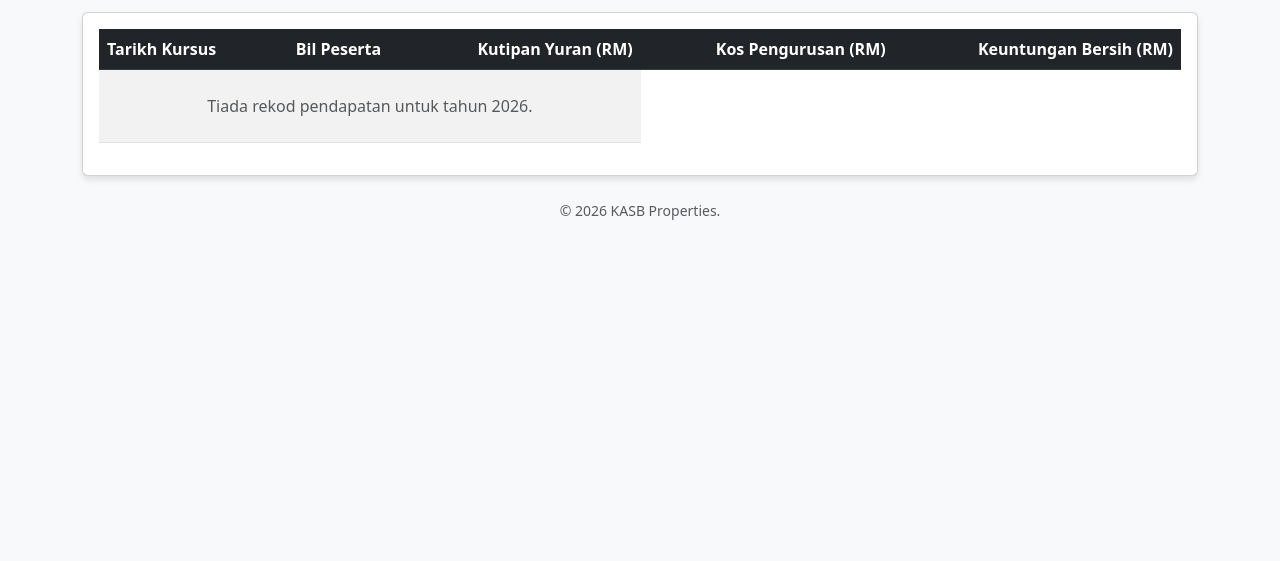
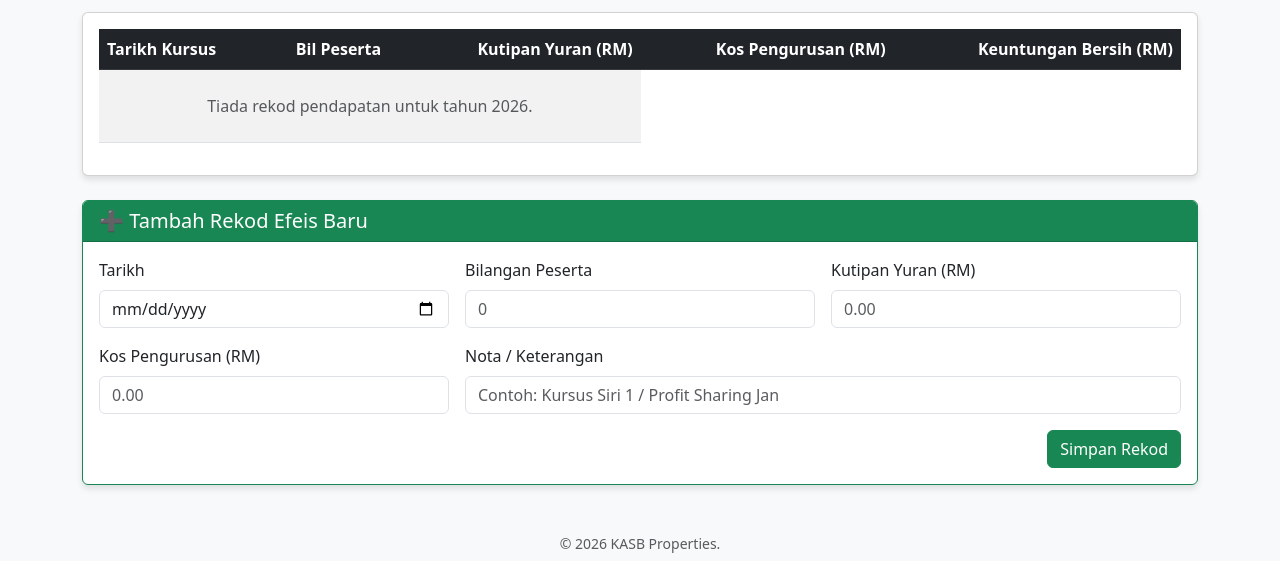
Before and after one commit to azaharrabu/sistem-sewaan-KASB, a Flask app: page /efeis in a window 1280 px wide. Shown: the part 239-800 px from the top of the page. Run offline with Flask 3, Linux system fonts and the light colour scheme; data that the repository does not hold is empty.

Commit message:
Tambah fungsi input manual untuk Efeis dan Petros

```diff
--- a/app.py
+++ b/app.py
@@ -251,6 +251,51 @@ def add_payment(sewaan_id):
     except Exception as e:
         return f"Ralat menambah pembayaran: {e}"
 
+@app.route('/add_income/<source_name>', methods=['POST'])
+def add_income(source_name):
+    try:
+        tarikh = request.form.get('tarikh')
+        nota = request.form.get('nota')
+
+        data = {
+            "sumber": source_name,
+            "tarikh": tarikh,
+            "nota": nota
+        }
+
+        if source_name == 'Efeis':
+            bil = request.form.get('bil_penyertaan', 0)
+            yuran = float(request.form.get('kutipan_yuran', 0))
+            kos = float(request.form.get('kos_pengurusan', 0))
+
+            # Kira keuntungan bersih secara automatik
+            amaun = yuran - kos
+
+            data.update({
+                "bil_penyertaan": int(bil) if bil else 0,
+                "kutipan_yuran": yuran,
+                "kos_pengurusan": kos,
+                "amaun": amaun
+            })
+        else:
+            # Untuk Petros atau lain-lain, amaun dimasukkan terus
+            amaun = float(request.form.get('amaun', 0))
+            data["amaun"] = amaun
+
+        supabase.table('pendapatan_lain').insert(data).execute()
+
+        # Redirect ke tahun tarikh tersebut supaya user nampak data yang baru dimasukkan
+        year = tarikh.split('-')[0]
+        if source_name == 'Efeis':
+            return redirect(url_for('efeis_dashboard', year=year))
+        elif source_name == 'Petros':
+            return redirect(url_for('petros_dashboard', year=year))
+        else:
+            return redirect(url_for('index'))
+
+    except Exception as e:
+        return f"Ralat menambah pendapatan: {e}"
+
 # This allows the app to be run directly from the command line
 if __name__ == '__main__':
     # Using debug=True will auto-reload the server when you make changes
--- a/templates/income_list.html
+++ b/templates/income_list.html
@@ -87,6 +87,52 @@
             </div>
         </div>
 
+        <!-- Form Tambah Pendapatan -->
+        <div class="card border-success mt-4 mb-5">
+            <div class="card-header bg-success text-white">
+                <h5 class="mb-0">➕ Tambah Rekod {{ source }} Baru</h5>
+            </div>
+            <div class="card-body">
+                <form action="{{ url_for('add_income', source_name=source) }}" method="post">
+                    <div class="row g-3">
+                        <div class="col-md-4">
+                            <label class="form-label">Tarikh</label>
+                            <input type="date" name="tarikh" class="form-control" required>
+                        </div>
+
+                        {% if source == 'Efeis' %}
+                        <div class="col-md-4">
+                            <label class="form-label">Bilangan Peserta</label>
+                            <input type="number" name="bil_penyertaan" class="form-control" placeholder="0">
+                        </div>
+                        <div class="col-md-4">
+                            <label class="form-label">Kutipan Yuran (RM)</label>
+                            <input type="number" name="kutipan_yuran" class="form-control" step="0.01" placeholder="0.00" required>
+                        </div>
+                        <div class="col-md-4">
+                            <label class="form-label">Kos Pengurusan (RM)</label>
+                            <input type="number" name="kos_pengurusan" class="form-control" step="0.01" placeholder="0.00" required>
+                        </div>
+                        {% else %}
+                        <div class="col-md-4">
+                            <label class="form-label">Amaun Pendapatan (RM)</label>
+                            <input type="number" name="amaun" class="form-control" step="0.01" placeholder="0.00" required>
+                        </div>
+                        {% endif %}
+
+                        <div class="col-md-8">
+                            <label class="form-label">Nota / Keterangan</label>
+                            <input type="text" name="nota" class="form-control" placeholder="Contoh: Kursus Siri 1 / Profit Sharing Jan">
+                        </div>
+
+                        <div class="col-12 text-end">
+                            <button type="submit" class="btn btn-success">Simpan Rekod</button>
+                        </div>
+                    </div>
+                </form>
+            </div>
+        </div>
+
         <footer class="text-center mt-4 text-muted small">
             &copy; 2026 KASB Properties.
         </footer>
```
